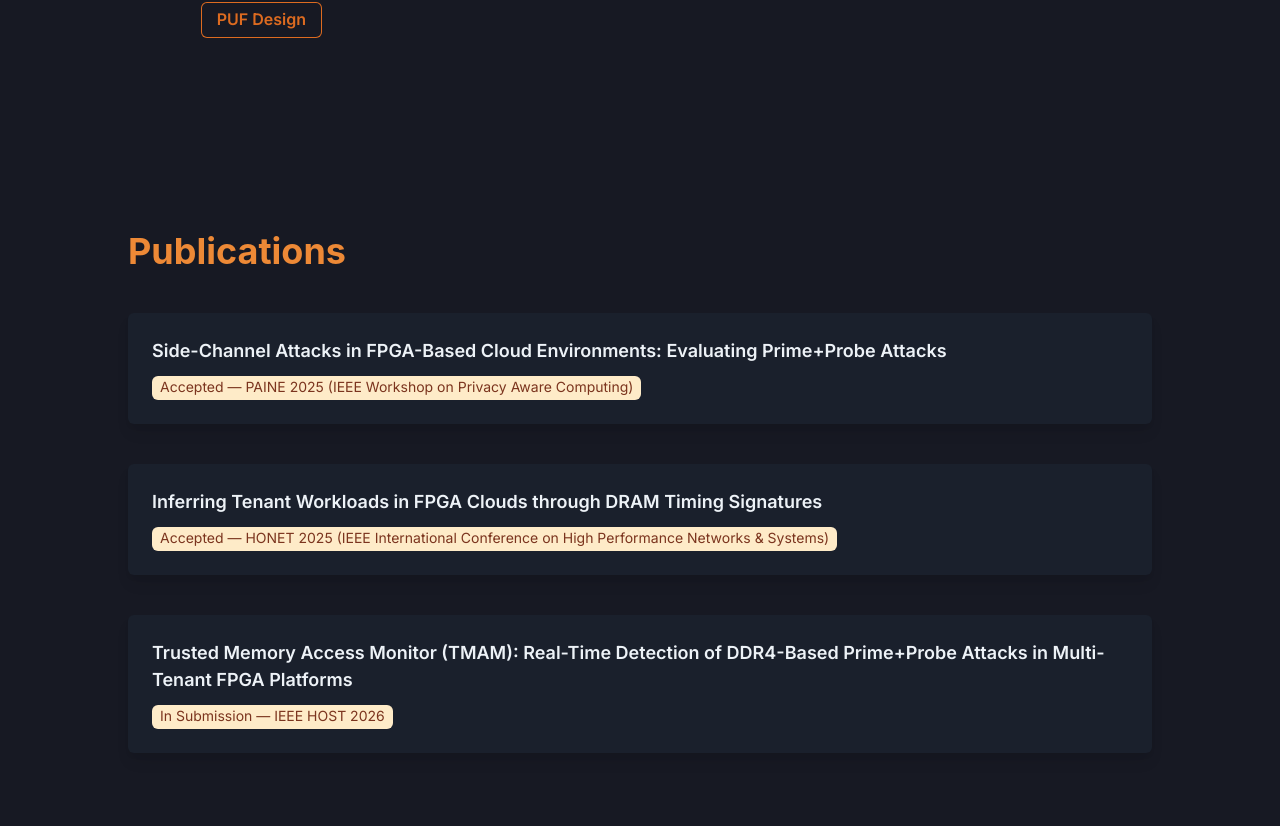
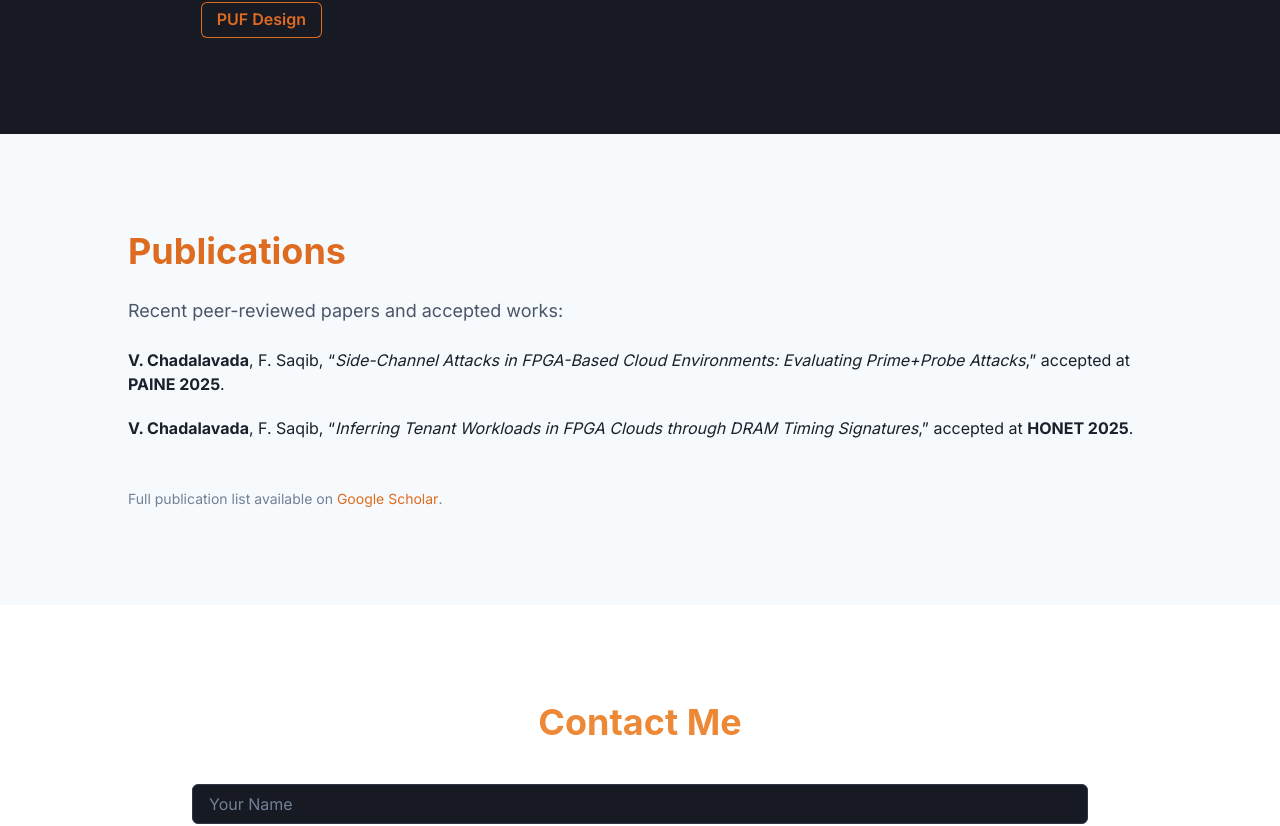
Before and after one commit to VineetChadalavada/vineet-portfolio, a Next.js app: page / in a window 1280 px wide. Shown: the part 2367-3193 px from the top of the page. Built offline with nearby package versions, Linux system fonts and the light colour scheme.

Commit message:
Update Publications.tsx

```diff
--- a/components/Publications.tsx
+++ b/components/Publications.tsx
@@ -1,69 +1,53 @@
-import { Box, Heading, VStack, Text, Link, HStack, Tag } from "@chakra-ui/react";
+import { Box, VStack, Heading, Text, Link, List, ListItem } from "@chakra-ui/react";
 import { motion } from "framer-motion";
 
 const MotionBox = motion(Box);
 
 export default function Publications() {
-  const publications = [
-    {
-      title:
-        "Side-Channel Attacks in FPGA-Based Cloud Environments: Evaluating Prime+Probe Attacks",
-      venue: "Accepted — PAINE 2025 (IEEE Workshop on Privacy Aware Computing)",
-      link: "#",
-    },
-    {
-      title:
-        "Inferring Tenant Workloads in FPGA Clouds through DRAM Timing Signatures",
-      venue: "Accepted — HONET 2025 (IEEE International Conference on High Performance Networks & Systems)",
-      link: "#",
-    },
-    {
-      title:
-        "Trusted Memory Access Monitor (TMAM): Real-Time Detection of DDR4-Based Prime+Probe Attacks in Multi-Tenant FPGA Platforms",
-      venue: "In Submission — IEEE HOST 2026",
-      link: "#",
-    },
-  ];
-
   return (
-    <Box id="publications" py={24} px={6} bg="gray.900" color="gray.100">
-      <VStack spacing={10} maxW="5xl" mx="auto" align="start">
-        <Heading size="xl" color="orange.400">
+    <Box id="publications" bg="gray.50" color="gray.800" py={24} px={6}>
+      <MotionBox
+        initial={{ opacity: 0, y: 20 }}
+        animate={{ opacity: 1, y: 0 }}
+        transition={{ duration: 0.8 }}
+        maxW="5xl"
+        mx="auto"
+      >
+        <VStack align="start" spacing={6}>
+          <Heading size="xl" color="orange.500">
             Publications
           </Heading>
 
-        {publications.map((pub, index) => (
-          <MotionBox
-            key={index}
-            p={6}
-            borderRadius="md"
-            w="full"
-            bg="gray.800"
-            whileHover={{ y: -4 }}
-            transition={{ duration: 0.3 }}
-            shadow="lg"
+          <Text fontSize="lg" color="gray.600">
+            Recent peer-reviewed papers and accepted works:
+          </Text>
+
+          <List spacing={5} fontSize="md">
+            <ListItem>
+              <b>V. Chadalavada</b>, F. Saqib, “<i>Side-Channel Attacks in FPGA-Based Cloud
+              Environments: Evaluating Prime+Probe Attacks</i>,” accepted at <b>PAINE 2025</b>.
+            </ListItem>
+
+            <ListItem>
+              <b>V. Chadalavada</b>, F. Saqib, “<i>Inferring Tenant Workloads in FPGA Clouds
+              through DRAM Timing Signatures</i>,” accepted at <b>HONET 2025</b>.
+            </ListItem>
+          </List>
+
+          <Text fontSize="sm" color="gray.500" pt={6}>
+            Full publication list available on{" "}
+            <Link
+              href="https://scholar.google.com/citations?user=YOUR_ID"
+              isExternal
+              color="orange.500"
+              fontWeight="medium"
             >
-            <VStack align="start" spacing={3}>
-              <Text fontSize="lg" fontWeight="semibold">
-                {pub.title}
+              Google Scholar
+            </Link>
+            .
           </Text>
-              <HStack spacing={3}>
-                <Tag colorScheme="orange">{pub.venue}</Tag>
-              </HStack>
-              {pub.link !== "#" && (
-                <Link
-                  href={pub.link}
-                  color="orange.300"
-                  fontWeight="medium"
-                  isExternal
-                >
-                  View Paper →
-                </Link>
-              )}
         </VStack>
       </MotionBox>
-        ))}
-      </VStack>
     </Box>
   );
 }
```
Lines whose indentation alone changed are shown as unchanged.
